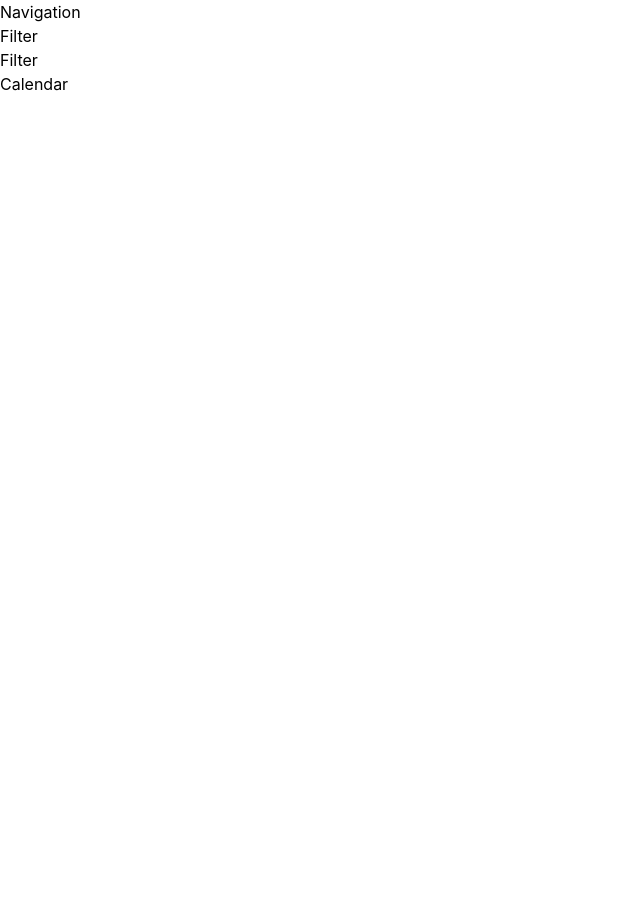
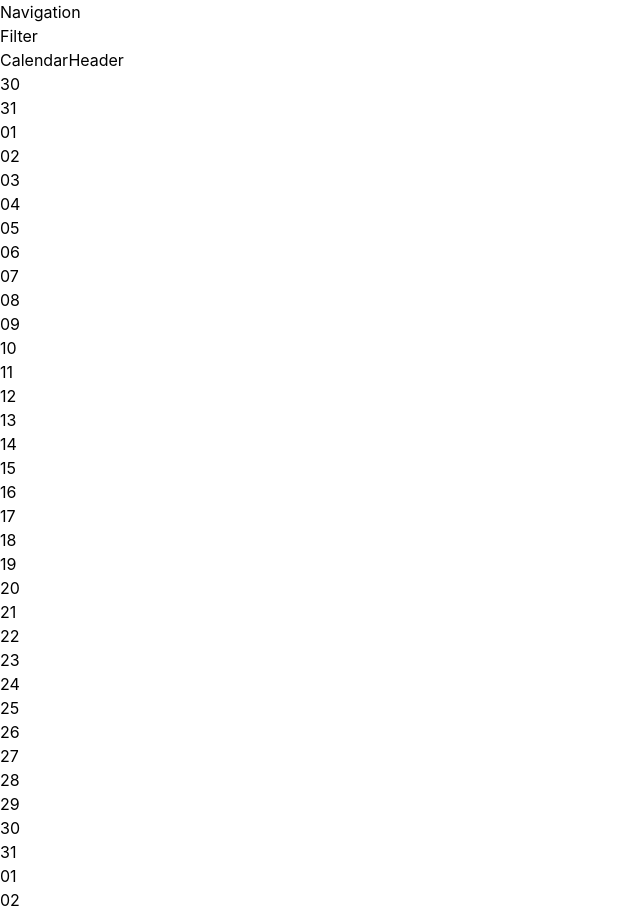
Before and after one commit to Cozinater/resource-management, a React (Vite) app: page / in a window 1280 px wide. Shown: the whole page, without its empty margins (0-640 px from the left). Before the commit the page ends 800 px from the top, so only its background shows below. Built offline with nearby package versions, Linux system fonts and the light colour scheme.

Commit message:
Create a bare bones calendar interface

```diff
--- a/package.json
+++ b/package.json
@@ -10,6 +10,8 @@
     "preview": "vite preview"
   },
   "dependencies": {
+    "dayjs": "^1.11.9",
+    "primereact": "^9.6.2",
     "react": "^18.2.0",
     "react-dom": "^18.2.0"
   },
--- a/src/App.tsx
+++ b/src/App.tsx
@@ -2,8 +2,10 @@ import Navigation from './components/navigation';
 import Filter from './components/filter';
 import CalendarHeader from './components/calendarHeader';
 import Calendar from './components/calendar';
+import { getDaysInCalendarMonth } from './utils';
 
 function App() {
+  console.table(getDaysInCalendarMonth());
   return (
     <div className='items-center'>
       <div className='grid grid-cols-10 gap-3 max-w-7xl'>
--- a/src/components/calendar.tsx
+++ b/src/components/calendar.tsx
@@ -1,3 +1,19 @@
+import { useEffect, useState } from 'react';
+import CalendarCells from './calendarCells';
+import { getDaysInCalendarMonth } from '../utils';
+
 export default function Calendar() {
-  return <div>Calendar</div>;
+  const [curMonth, setCurMonth] = useState(getDaysInCalendarMonth());
+
+  const monthIndex = 7;
+
+  useEffect(() => {
+    setCurMonth(getDaysInCalendarMonth(monthIndex));
+  }, [monthIndex]);
+
+  return (
+    <div className='flex-1 grid grid-cols-7 grid-rows-5'>
+      {curMonth.map((week, i) => week.map((day, idx) => <CalendarCells day={day} key={idx} rowIdx={i} />))}
+    </div>
+  );
 }
--- /dev/null
+++ b/src/components/calendarCells.tsx
@@ -0,0 +1,15 @@
+import dayjs from 'dayjs';
+
+interface Props {
+  day: dayjs.Dayjs;
+  rowIdx: number;
+}
+
+export default function CalendarCells({ day, rowIdx }: Props) {
+  return (
+    <>
+      <div>{day.format('DD')}</div>
+      {/* <div>{rowIdx}</div> */}
+    </>
+  );
+}
--- a/src/components/calendarHeader.tsx
+++ b/src/components/calendarHeader.tsx
@@ -1,3 +1,3 @@
 export default function CalendarHeader() {
-  return <div>Filter</div>;
+  return <div>CalendarHeader</div>;
 }
--- /dev/null
+++ b/src/utils.tsx
@@ -0,0 +1,28 @@
+import dayjs from 'dayjs';
+
+/*
+// Gets the days that is displayed when a month is selected on a calendar view.
+//
+// Returns an array of 5 rows and 7 columns (representing a calendar view)
+// The rows -> no of weeks in a mth. Col -> no of days in the wk.
+*/
+export function getDaysInCalendarMonth(month = dayjs().month()) {
+  // Accepts numbers from 0 to 11. If the range is exceeded, it will bubble up to the year
+  month = Math.floor(month);
+
+  // Gets current year in number
+  const curYear = dayjs().year();
+
+  // return numbers from 0 (Sunday) to 6 (Saturday). If the range is exceeded, it will bubble up to other weeks
+  const firstDayOfMonth = dayjs(new Date(curYear, month, 1)).day();
+
+  let curMonthCount = 0 - firstDayOfMonth;
+
+  const daysMatrix = new Array(5).fill([]).map(() => {
+    return new Array(7).fill(null).map(() => {
+      curMonthCount++;
+      return dayjs(new Date(curYear, month, curMonthCount));
+    });
+  });
+  return daysMatrix;
+}
```
Also changed, not shown: 1 other file (tests, documents, lock files or other folders).
